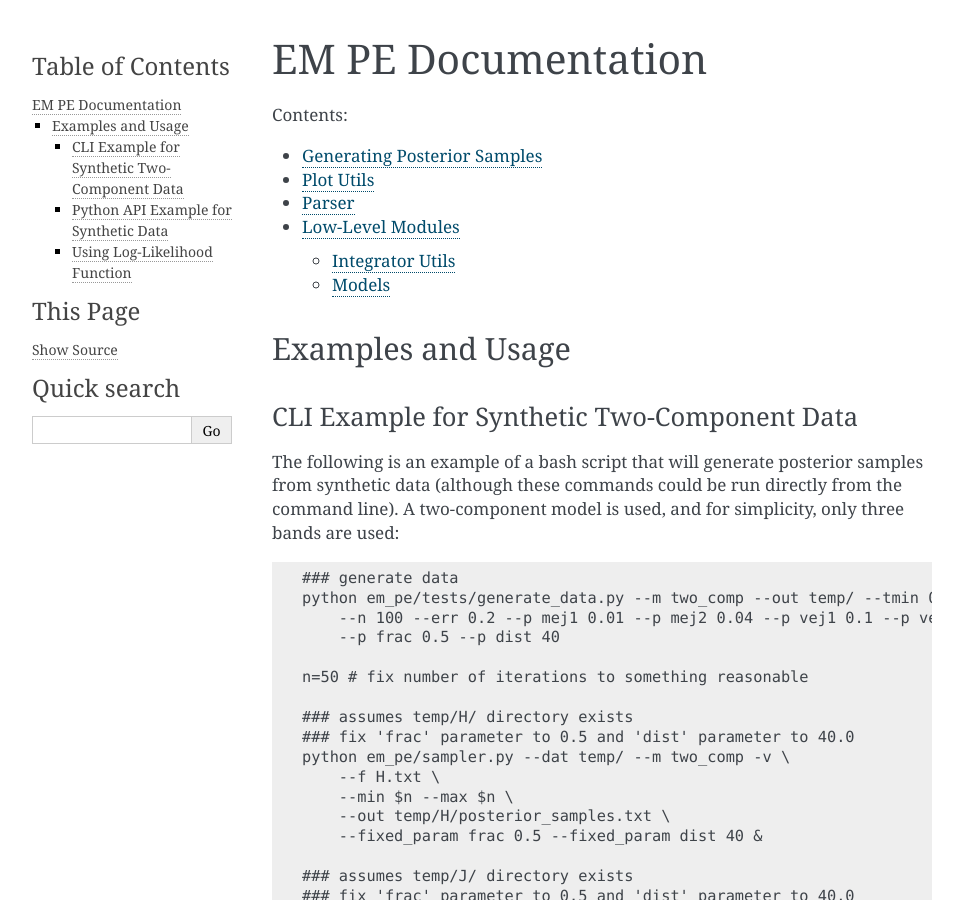
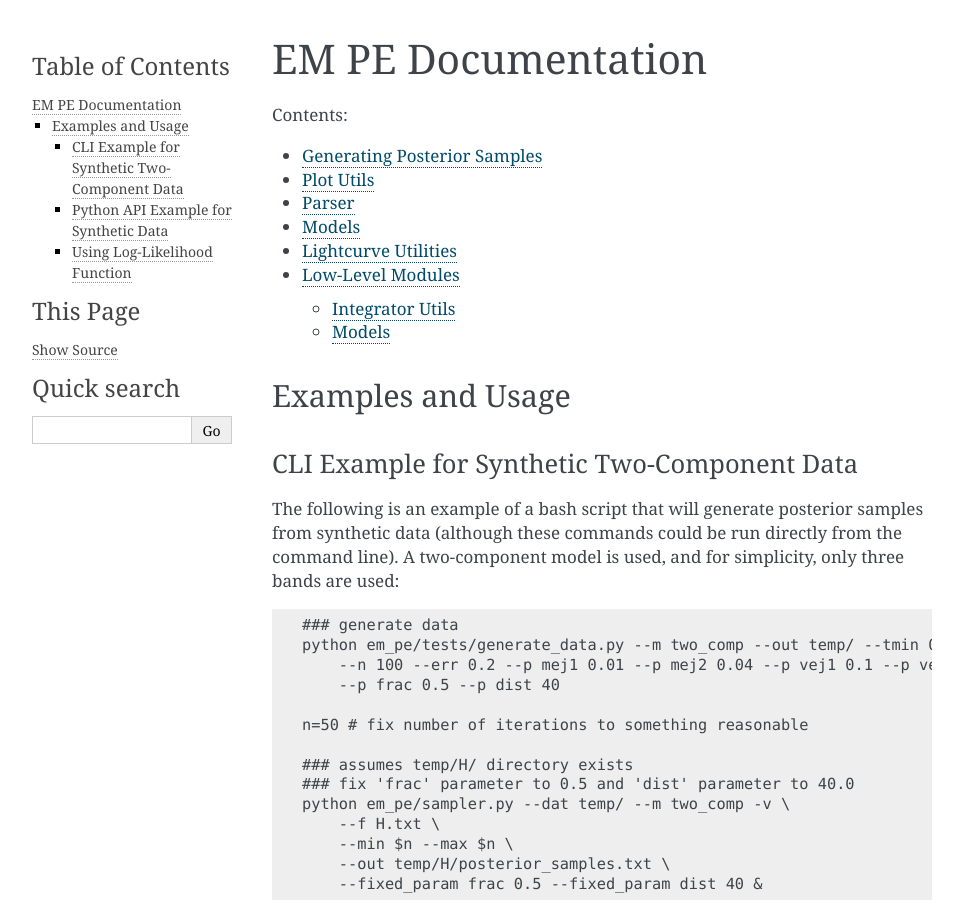
Before and after one commit to bwc3252/EM_PE, a Sphinx documentation site: the page built from doc/source/index.rst, in a window 1280 px wide and 900 px high. Shown: the whole window, without its empty margins (148-1111 px from the left). Built offline with Sphinx 7.4.7, drawn with Linux system fonts in a browser that asks for light colours.

Commit message:
Updates to documentation

```diff
--- a/doc/source/index.rst
+++ b/doc/source/index.rst
@@ -13,6 +13,8 @@ EM PE Documentation
    sampler
    plot_utils
    parser
+   models
+   lightcurve_utils
    low_level_utils
 
 Examples and Usage
--- /dev/null
+++ b/doc/source/lightcurve_utils.rst
@@ -0,0 +1,5 @@
+Lightcurve Utilities
+====================
+
+.. automodule:: em_pe.lightcurve_utils.lightcurve_utils
+    :members:
--- a/doc/source/models.rst
+++ b/doc/source/models.rst
@@ -13,5 +13,8 @@ Models
 .. automodule:: em_pe.models.woko2017
     :members:
 
-.. automodule:: em_pe.models.linear_model
+.. automodule:: em_pe.models.two_comp
     :members:
+
+ .. automodule:: em_pe.models.linear_model
+    :members:
```
